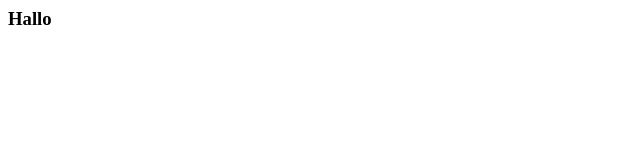
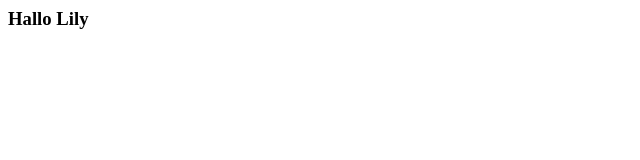
Before and after one commit to Linusy/linusy.github.io, a plain HTML site: page index.html in a window 1280 px wide. Shown: the full height of the page, 0-640 px from the left. Drawn offline with Linux system fonts and the light colour scheme.

Commit message:
Update index.html

```diff
--- a/index.html
+++ b/index.html
@@ -1 +1 @@
-<h3> Hallo </h3>
+<h3> Hallo Lily</h3>
```
